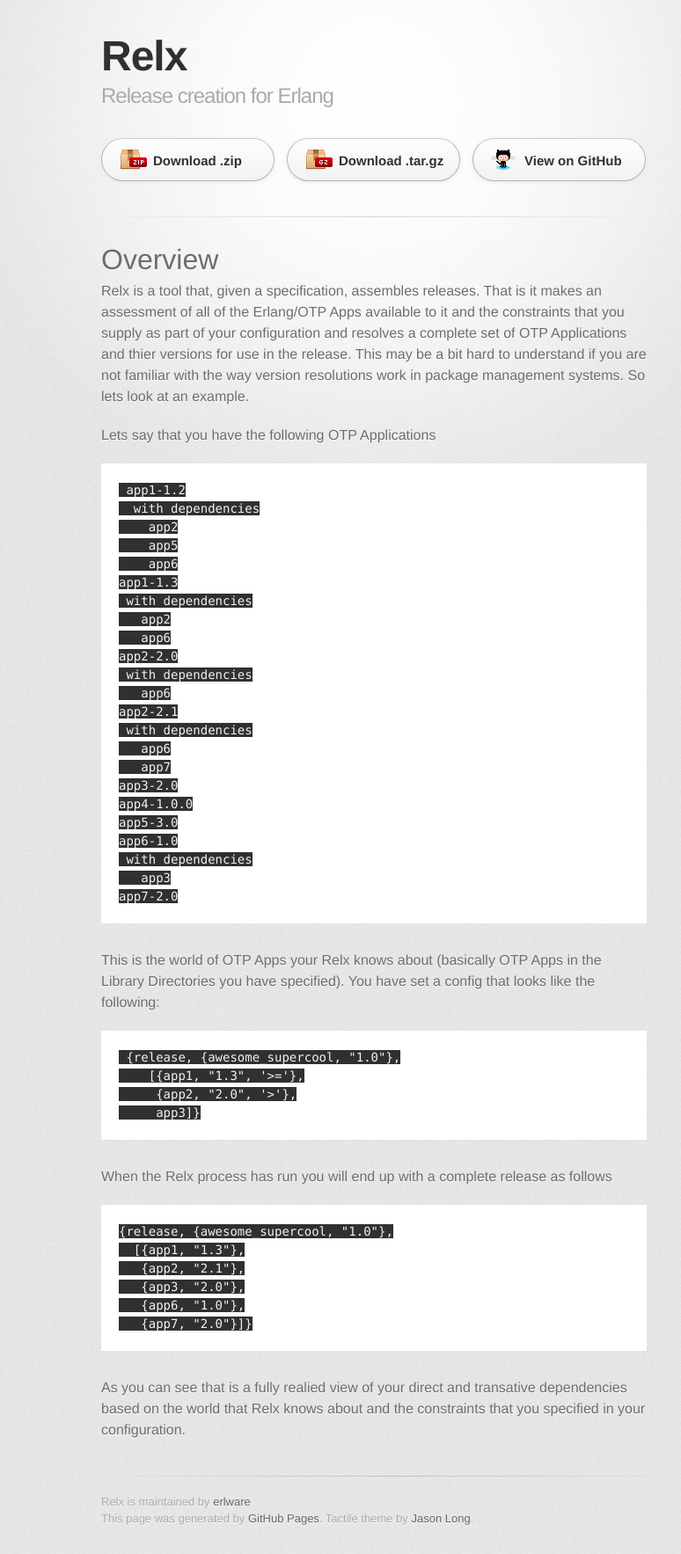
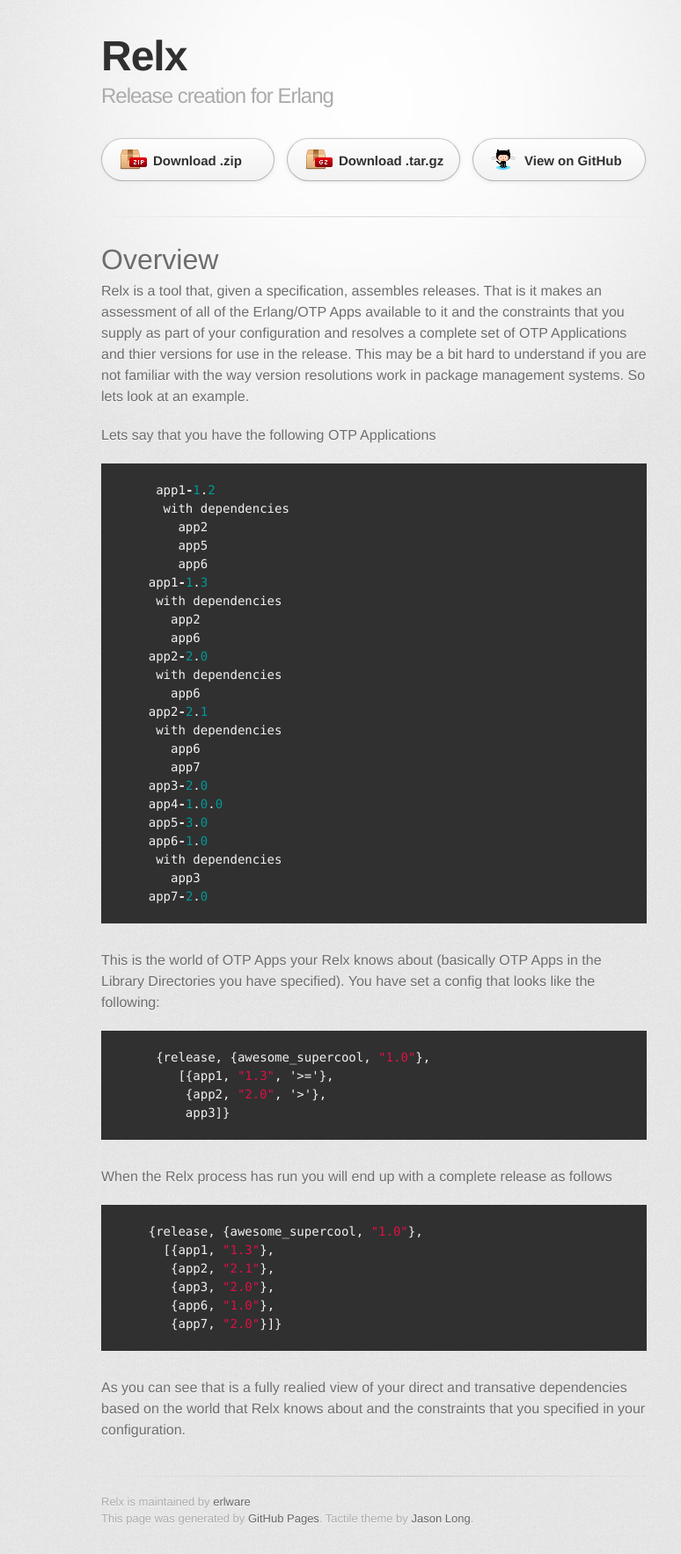
Before and after one commit to erlware/relx, a Jekyll site: the page built from overview/index.md, in a window 1280 px wide. Shown: the whole page at 88% size, without its empty margins (215-989 px from the left). Built offline with Jekyll 4.4.1, drawn with Linux system fonts in a browser that asks for light colours; some web fonts are replaced.

Commit message:
fix highlighting

```diff
--- a/overview/index.md
+++ b/overview/index.md
@@ -16,6 +16,7 @@ work in package management systems. So lets look at an example.
 
 Lets say that you have the following OTP Applications
 
+{% highlight erlang %}
      app1-1.2
       with dependencies
         app2
@@ -39,26 +40,30 @@ Lets say that you have the following OTP Applications
      with dependencies
        app3
     app7-2.0
+{% endhighlight %}
 
 This is the world of OTP Apps your Relx knows about (basically OTP
 Apps in the Library Directories you have specified). You have set a
 config that looks like the following:
 
+{% highlight erlang %}
      {release, {awesome_supercool, "1.0"},
         [{app1, "1.3", '>='},
          {app2, "2.0", '>'},
          app3]}
+{% endhighlight %}
 
 When the Relx process has run you will end up with a complete
 release as follows
 
+{% highlight erlang %}
     {release, {awesome_supercool, "1.0"},
       [{app1, "1.3"},
        {app2, "2.1"},
        {app3, "2.0"},
        {app6, "1.0"},
        {app7, "2.0"}]}
-
+{% endhighlight %}
 As you can see that is a fully realied view of your direct and
 transative dependencies based on the world that Relx knows about
 and the constraints that you specified in your configuration.
```
Also changed, not shown: configuration/index.md (+10 -10 lines), overlays/index.md (+1 -1 lines).
